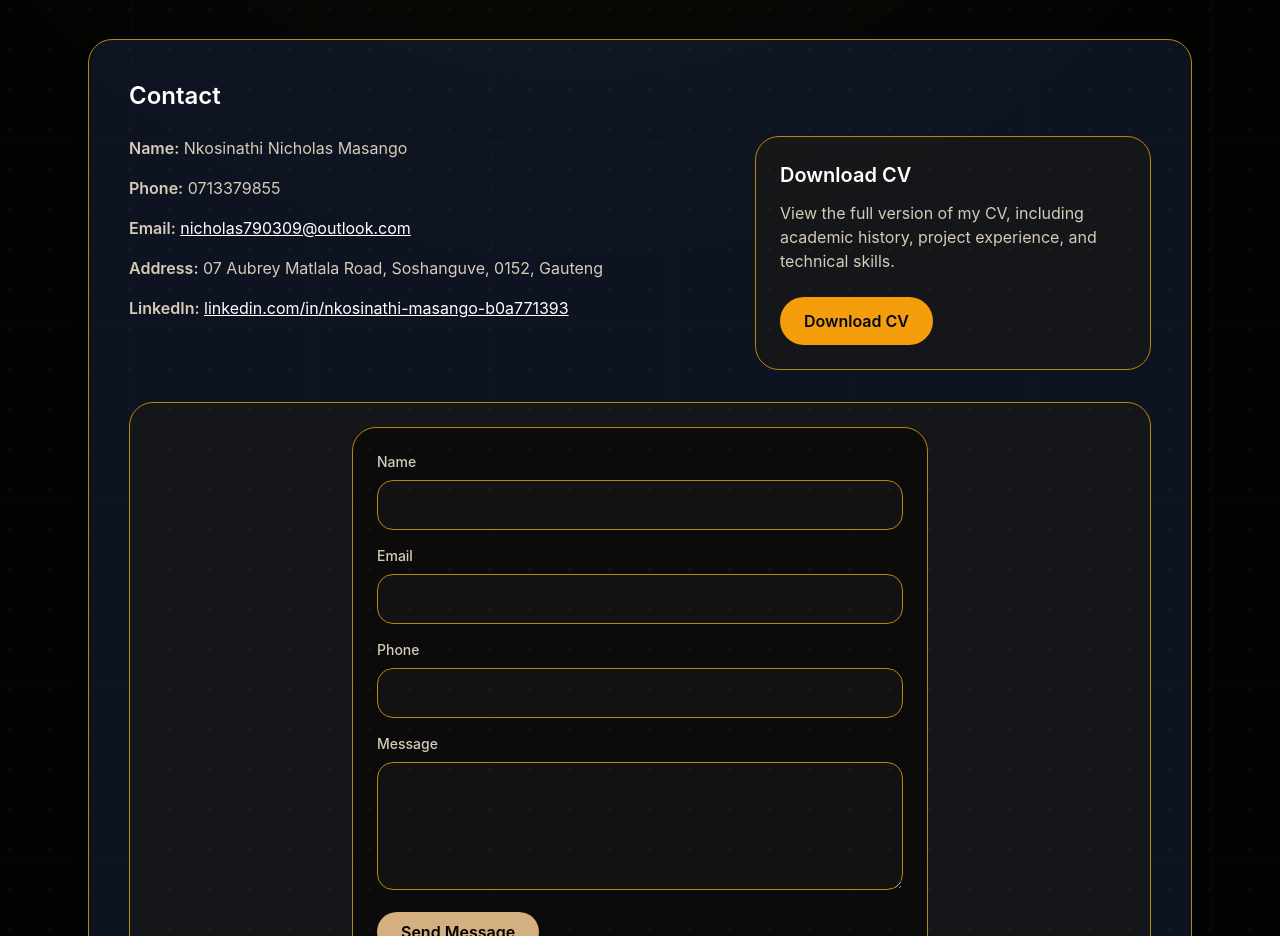
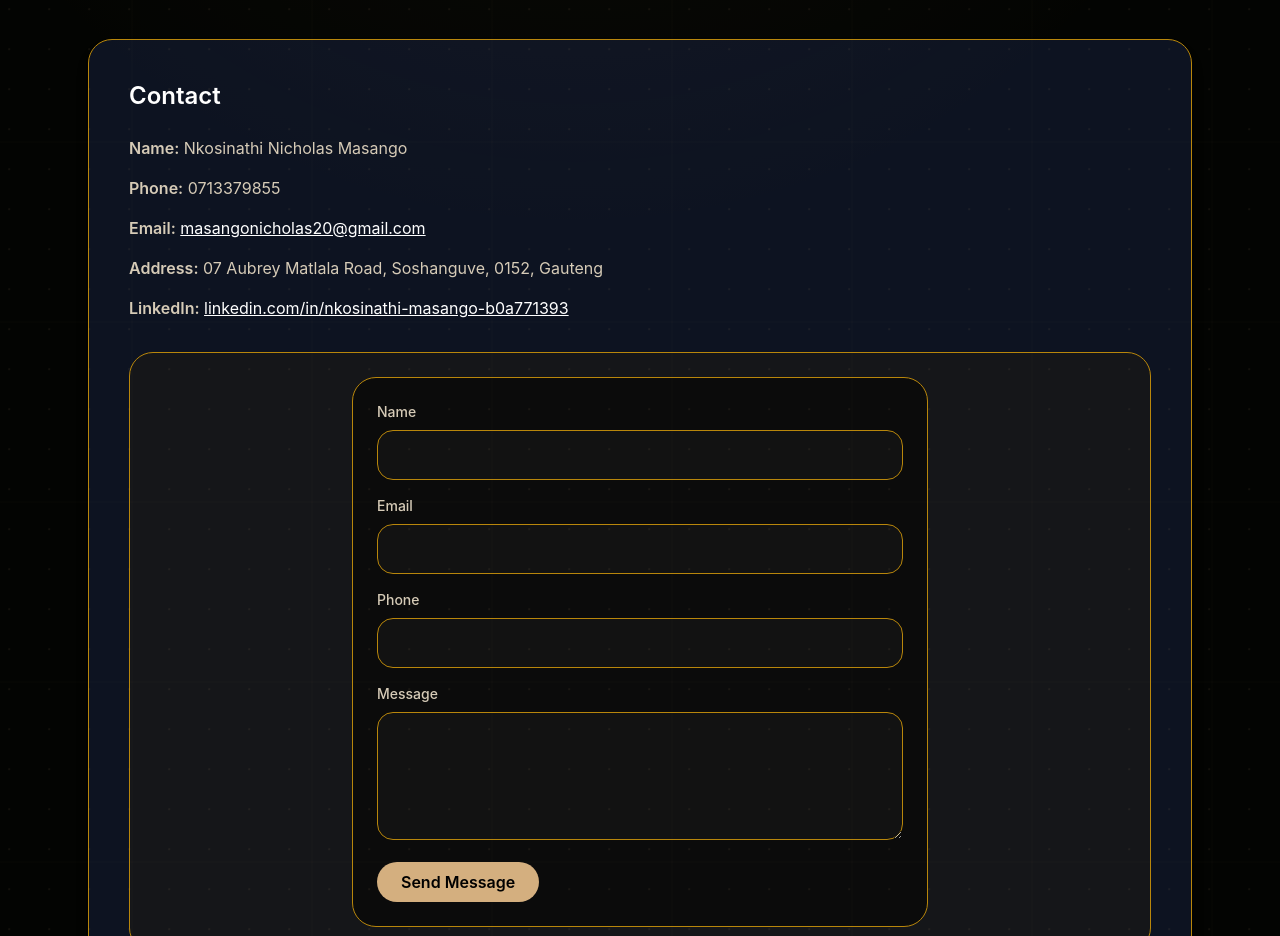
Before and after one commit to masango21/nicholas, a Next.js app: page / in a window 1280 px wide. Shown: the part 5120-6056 px from the top of the page. Built offline with nearby package versions, Linux system fonts and the light colour scheme.

Commit message:
commit changes

```diff
--- a/app/contact/page.tsx
+++ b/app/contact/page.tsx
@@ -10,21 +10,9 @@ export default function ContactPage() {
             <div className="space-y-4">
               <p><span className="font-semibold">Name:</span> Nkosinathi Nicholas Masango</p>
               <p><span className="font-semibold">Phone:</span> 0713379855</p>
-              <p><span className="font-semibold">Email:</span> <a href="mailto:nicholas790309@outlook.com" className="accent hover:underline">nicholas790309@outlook.com</a></p>
+              <p><span className="font-semibold">Email:</span> <a href="mailto:masangonicholas20@gmail.com" className="accent hover:underline">masangonicholas20@gmail.com</a></p>
               <p><span className="font-semibold">Address:</span> 07 Aubrey Matlala Road, Soshanguve, 0152, Gauteng</p>
               <p><span className="font-semibold">LinkedIn:</span> <a href="https://www.linkedin.com/in/nkosinathi-masango-b0a771393/" className="accent hover:underline">linkedin.com/in/nkosinathi-masango-b0a771393</a></p>
-            </div>
-            <div className="mt-8 rounded-2xl border border-app p-4 bg-app/60">
-              <h2 className="text-2xl font-semibold">Download CV</h2>
-              <p className="mt-3 muted">View the full version of my CV, including academic history, project experience, and technical skills.</p>
-              <a
-                href="/resume.pdf"
-                target="_blank"
-                rel="noreferrer"
-                className="mt-6 inline-flex btn-accent rounded-full px-6 py-3 font-semibold"
-              >
-                Download CV
-              </a>
             </div>
           </div>
           <div>
--- a/app/page.tsx
+++ b/app/page.tsx
@@ -150,23 +150,9 @@ export default function Home() {
             <div className="space-y-4">
               <p className="text-amber-200"><span className="font-semibold">Name:</span> Nkosinathi Nicholas Masango</p>
               <p className="text-amber-200"><span className="font-semibold">Phone:</span> 0713379855</p>
-              <p className="text-amber-200"><span className="font-semibold">Email:</span> <a href="mailto:nicholas790309@outlook.com" className="text-amber-100 underline">nicholas790309@outlook.com</a></p>
+              <p className="text-amber-200"><span className="font-semibold">Email:</span> <a href="mailto:masangonicholas20@gmail.com" className="text-amber-100 underline">masangonicholas20@gmail.com</a></p>
               <p className="text-amber-200"><span className="font-semibold">Address:</span> 07 Aubrey Matlala Road, Soshanguve, 0152, Gauteng</p>
               <p className="text-amber-200"><span className="font-semibold">LinkedIn:</span> <a href="https://www.linkedin.com/in/nkosinathi-masango-b0a771393/" className="text-amber-100 underline">linkedin.com/in/nkosinathi-masango-b0a771393</a></p>
-            </div>
-            <div className="space-y-6 rounded-3xl border border-amber-800 bg-neutral-900/80 p-6">
-              <div>
-                <h3 className="text-xl font-semibold text-amber-100">Download CV</h3>
-                <p className="mt-3 text-amber-200">View the full version of my CV, including academic history, project experience, and technical skills.</p>
-              </div>
-              <a
-                href="/resume.pdf"
-                target="_blank"
-                rel="noreferrer"
-                className="inline-flex rounded-full bg-amber-500 px-6 py-3 font-semibold text-slate-950 transition hover:bg-amber-400"
-              >
-                Download CV
-              </a>
             </div>
           </div>
           <div className="mt-8 rounded-3xl border border-amber-800 bg-neutral-900/80 p-6">
--- a/app/projects/page.tsx
+++ b/app/projects/page.tsx
@@ -57,7 +57,6 @@ export default function ProjectsPage() {
           </ul>
         </section>
 
-<<<<<<< HEAD
         <section className="mt-12">
           <h2 className="text-2xl font-semibold text-amber-100">Deployed GitHub Repositories</h2>
           <div className="mt-6 grid gap-6 md:grid-cols-2">
--- a/app/resume/page.tsx
+++ b/app/resume/page.tsx
@@ -17,9 +17,10 @@ export default function ResumePage() {
             <li>Final year project: AquaFix digital municipal water reporting system</li>
           </ul>
           <a
-            href="/resume.pdf"
+            href="/Nkosinathi%20Nicholas%20Masango%20CV.pdf?v=20260916"
             target="_blank"
             rel="noreferrer"
+            download="Nkosinathi Nicholas Masango CV.pdf"
             className="mt-8 inline-flex rounded-full bg-amber-600 px-6 py-3 font-semibold text-black transition hover:bg-amber-500"
           >
             Download Full CV
```
Also changed, not shown: 2 other files (tests, documents, lock files or other folders).
